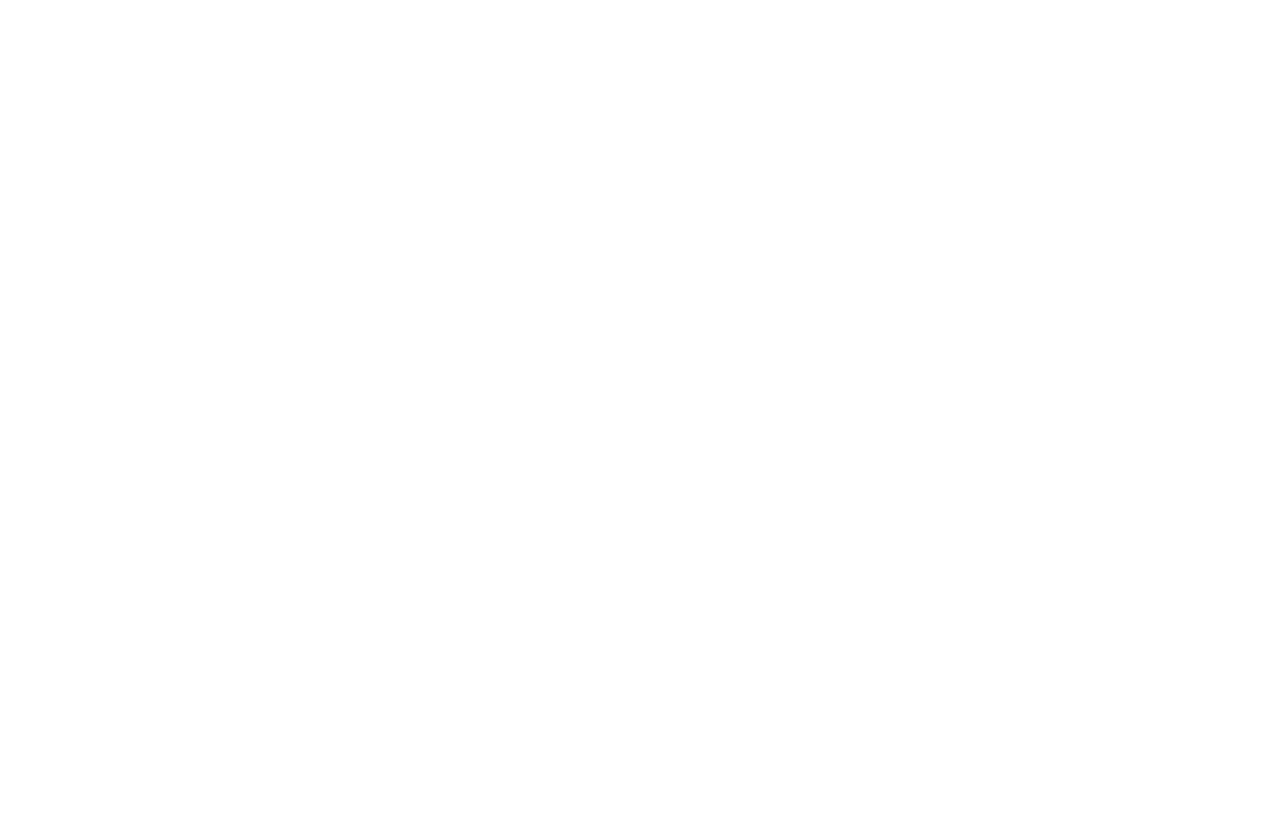
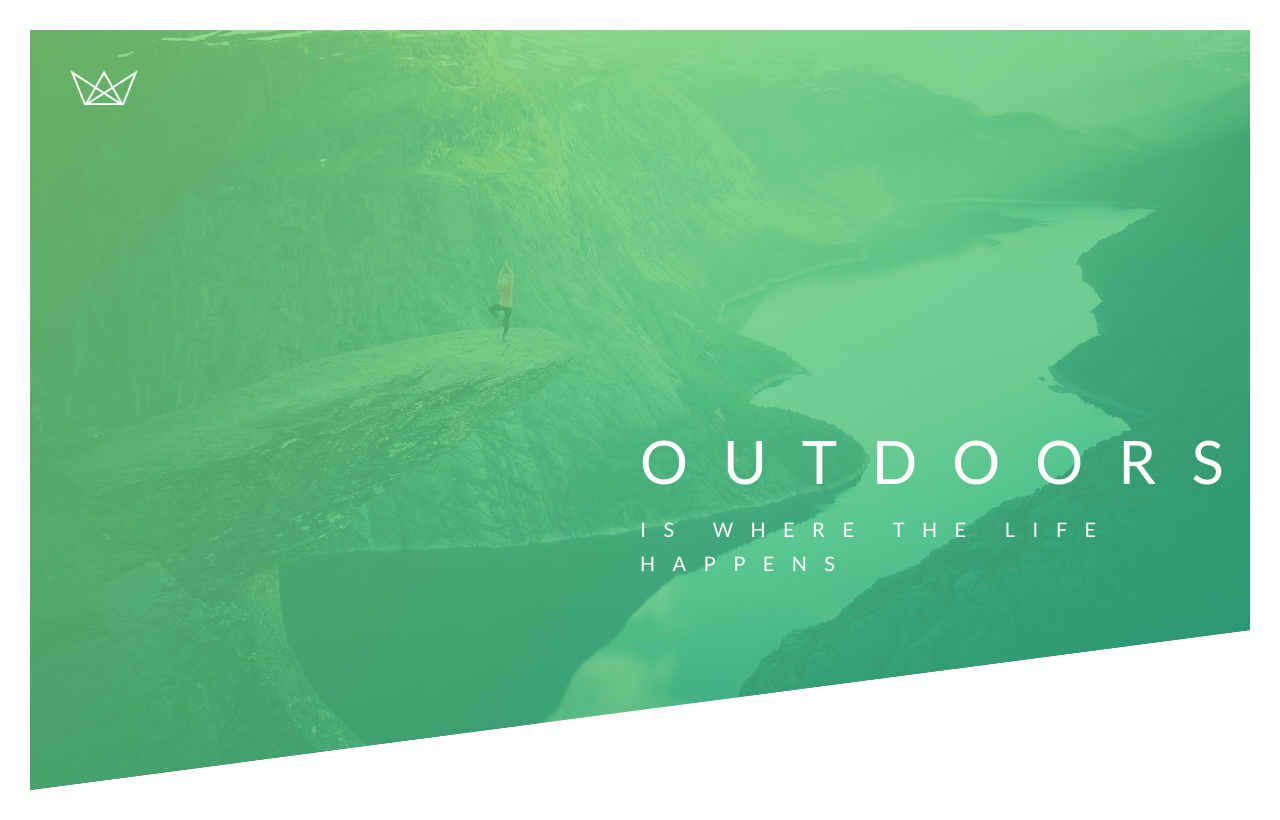
Before and after one commit to ap-eternalstudent/tours-site, a plain HTML site: page index.html in a window 1280 px wide. Drawn offline with Linux system fonts and the light colour scheme.

Commit message:
added header

```diff
--- a/css/style.css
+++ b/css/style.css
@@ -5,3 +5,71 @@ COLORS:
 light green: #7ed56f
 medium green: #55c57a
 dark green: #28b485
+
+*/
+
+* {
+    margin: 0;
+    padding: 0;
+    box-sizing: border-box;
+}
+
+body {
+    font-family: Lato, sans-serif;
+    font-weight: 400;
+    font-size: 16px;
+    line-height: 1.7;
+    color: #777;
+    padding: 30px;
+}
+
+.header {
+    height: 95vh;
+    background-image: linear-gradient(
+            to right bottom,
+            rgba(126, 213, 111, 0.8),
+            rgba(40, 180, 133, 0.8)
+        ),
+        url(../img/hero.jpg);
+    background-size: cover;
+    background-position: top;
+    clip-path: polygon(0 0, 100% 0, 100% 75vh, 0 100%);
+    position: relative;
+}
+
+.logo-box{
+    position: absolute;
+    top: 40px;
+    left: 40px;
+}
+
+.logo{
+    height: 35px;
+}
+.text-box{
+    position: absolute;
+    top: 50%;
+    left: 50%;
+    transform: translate(-40%, -5 0%)
+}
+
+.heading-primary {
+    color: #fff;
+    text-transform: uppercase;
+
+}
+
+.heading-primary-main {
+    display: block;
+    font-size: 60px;
+    font-weight: 400;
+    letter-spacing: 35px;
+
+}
+
+.heading-primary-sub {
+    display: block;
+    font-size: 20px;
+    font-weight: 400;
+    letter-spacing: 17.4px;
+}
--- a/index.html
+++ b/index.html
@@ -12,6 +12,17 @@
     <title>Natours | Exciting tours for adventurous people</title>
 </head>
 <body>
+    <header class="header">
+        <div class="logo-box">
+            <img src="img/logo-white.png" alt="logo" class="logo">
+        </div>
+        <div class="text-box">
+            <h1 class="heading-primary">
+                <span class="heading-primary-main">Outdoors</span>
+                <span class="heading-primary-sub">is where the life happens</span>
+            </h1>
+        </div>
 
+    </header>
 </body>
 </html>
```
Also changed, not shown: README.MD.
